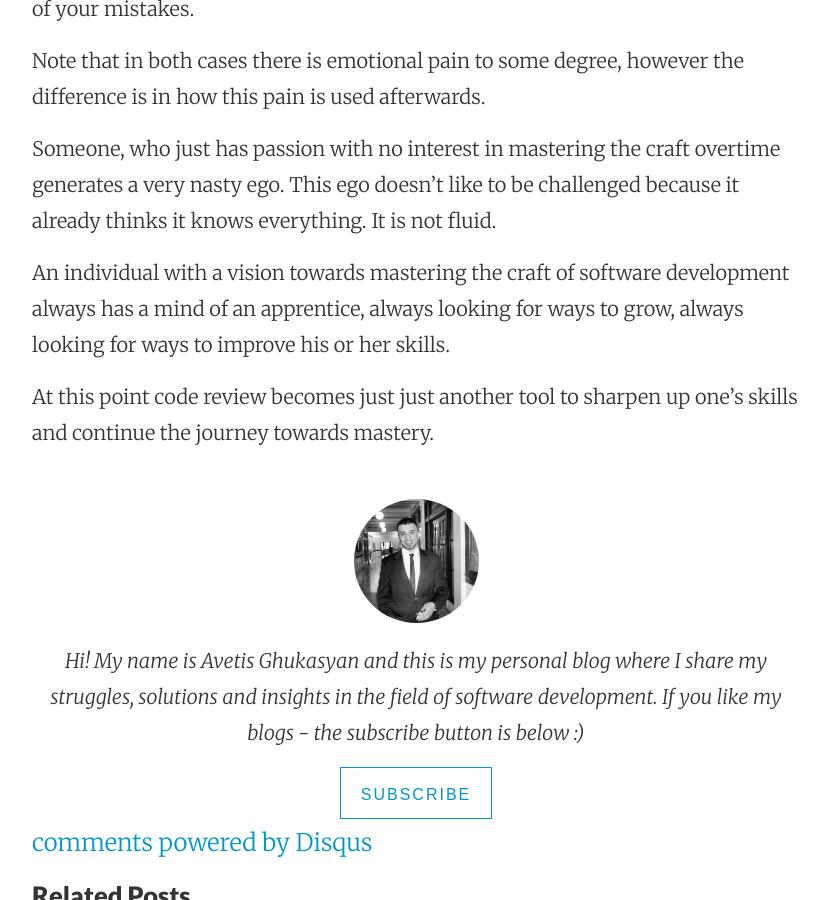
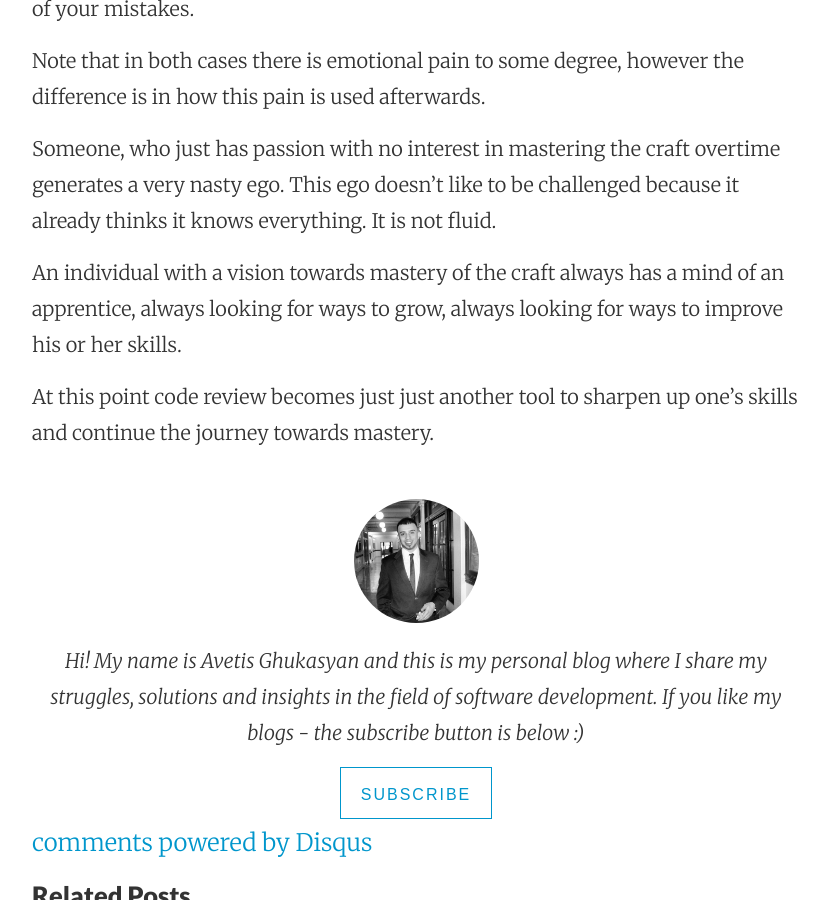
Before and after one commit to JungMinu/AvetisG.github.io, a Jekyll site: the page built from _posts/2015-07-06-dont-take-code-reviews-personally.md, in a window 1280 px wide and 900 px high, scrolled down 2372 px. Shown: the whole window, without its empty margins (224-1052 px from the left). Built offline with Jekyll 4.4.1, drawn with Linux system fonts in a browser that asks for light colours; nearby versions of some CDN libraries; Markdown is read by kramdown in place of the engine named in the settings; comment, search, counter and statistics services are not loaded.

Commit message:
Update 2015-07-06-dont-take-code-reviews-personally.md

```diff
--- a/_posts/2015-07-06-dont-take-code-reviews-personally.md
+++ b/_posts/2015-07-06-dont-take-code-reviews-personally.md
@@ -35,6 +35,6 @@ Note that in both cases there is emotional pain to some degree, however the diff
 
 Someone, who just has passion with no interest in mastering the craft overtime generates a very nasty ego. This ego doesn't like to be challenged because it already thinks it knows everything. It is not fluid.
 
-An individual with a vision towards mastering the craft of software development always has a mind of an apprentice, always looking for ways to grow, always looking for ways to improve his or her skills.
+An individual with a vision towards mastery of the craft always has a mind of an apprentice, always looking for ways to grow, always looking for ways to improve his or her skills.
 
 At this point code review becomes just just another tool to sharpen up one's skills and continue the journey towards mastery.
```
